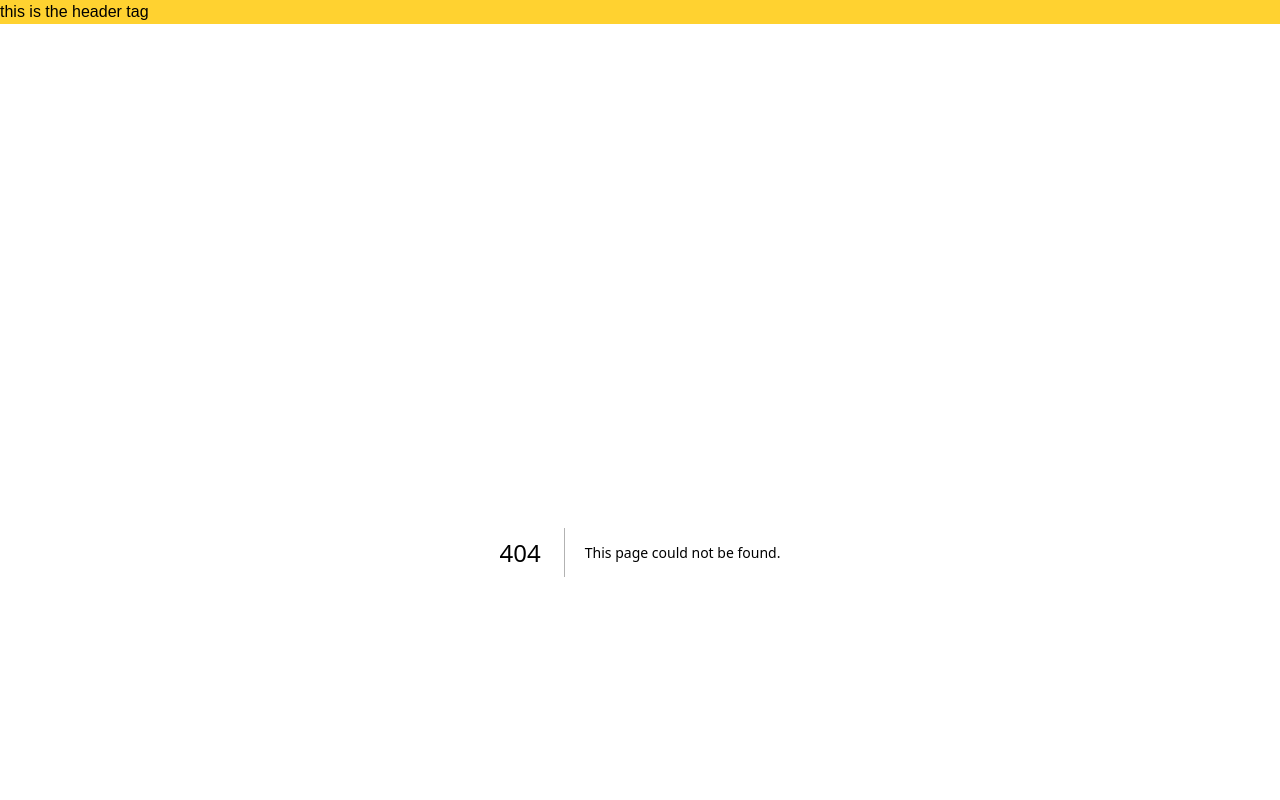
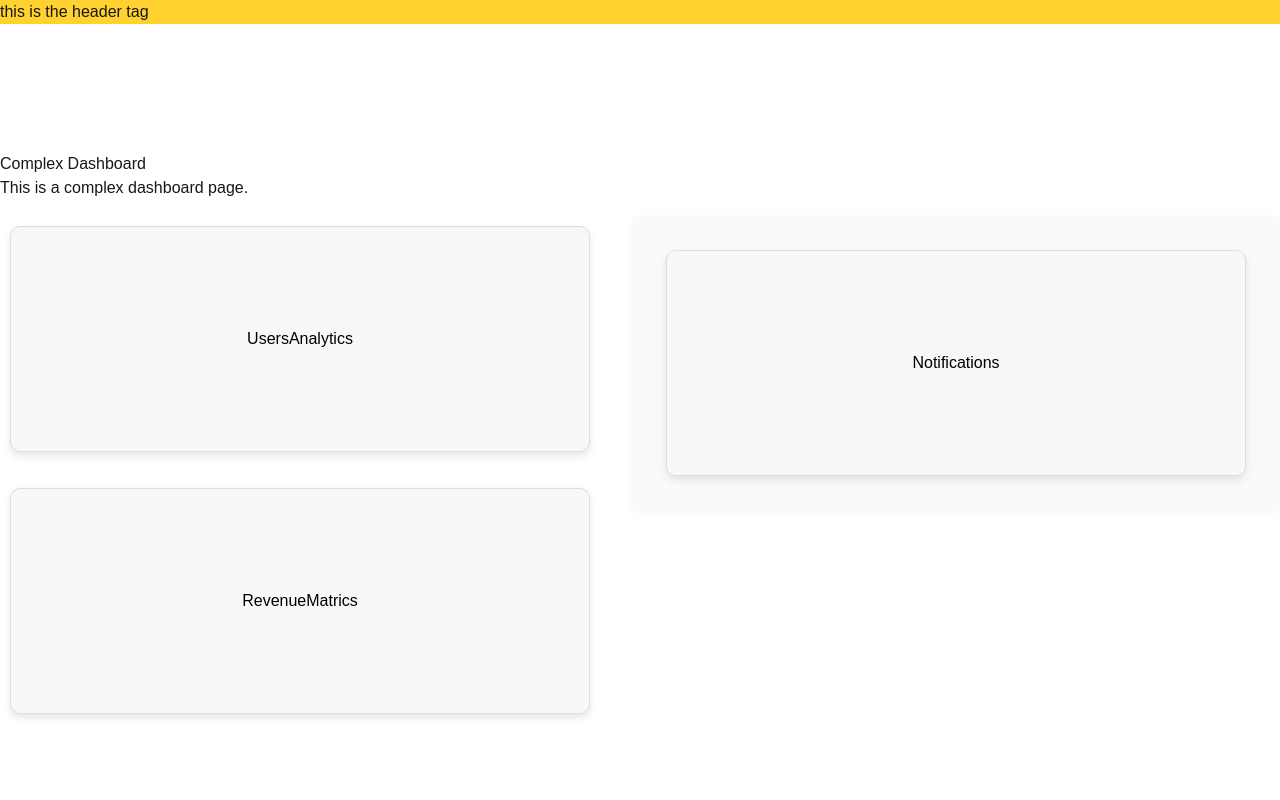
Before and after one commit to MogesBekele/next, a Next.js app: page /complex-dashboard in a window 1280 px wide. Before the commit this address had no page. Shown: the top 800 px of the page. Built offline with nearby package versions, Linux system fonts and the light colour scheme.

Commit message:
create the complex dashboard component

```diff
--- a/src/app/complex-dashboard/@notifications/page.tsx
+++ b/src/app/complex-dashboard/@notifications/page.tsx
@@ -1,8 +1,9 @@
+import { Cart } from "@/components/card";
+
 export default function Notifications() {
   return (
-    <div>
+    <Cart>
       <h1>Notifications</h1>
-      <p>This is a complex dashboard page.</p>
-    </div>
+    </Cart>
   );
 }
--- a/src/app/complex-dashboard/@revenue/page.tsx
+++ b/src/app/complex-dashboard/@revenue/page.tsx
@@ -1,9 +1,9 @@
+import { Cart } from "@/components/card";
+
 export default function RevenueMatrics() {
-
   return (
-    <div>
+    <Cart>
       <h1>RevenueMatrics</h1>
-      <p>This is a complex dashboard page.</p>
-    </div>
+    </Cart>
   );
 }
--- a/src/app/complex-dashboard/@users/page.tsx
+++ b/src/app/complex-dashboard/@users/page.tsx
@@ -1,8 +1,9 @@
+import { Cart } from "@/components/card";
+
 export default function UsersAnalytics() {
   return (
-    <div>
+    <Cart>
       <h1>UsersAnalytics</h1>
-      <p>This is a complex dashboard page.</p>
-    </div>
+    </Cart>
   );
 }
--- a/src/app/complex-dashboard/layout.tsx
+++ b/src/app/complex-dashboard/layout.tsx
@@ -10,22 +10,41 @@ export default function ComplexLayout({
   notifications: React.ReactNode;
 }) {
   return (
-    <div>
-      <h1>Complex Dashboard</h1>
-      <p>This is a complex dashboard layout.</p>
-      <div>{children}</div>
-      <section>
-        <h2>Users Analytics</h2>
-        {users}
-      </section>
-      <section>
-        <h2>Revenue Metrics</h2>
-        {revenue}
-      </section>
-      <section>
-        <h2>Notifications</h2>
-        {notifications}
-      </section>
+    <div style={{ minHeight: "100vh", display: "flex", flexDirection: "column" }}>
+      <div style={{ marginBottom: "1rem" }}>{children}</div>
+      <div style={{ display: "flex", flex: 1 }}>
+        <section
+          style={{
+            flex: 1,
+            display: "flex",
+            flexDirection: "column",
+            gap: "1rem",
+            minWidth: 0,
+          }}
+        >
+          <div>{users}</div>
+          <div>{revenue}</div>
+        </section>
+        <aside
+          style={{
+            flex: 1,
+            marginLeft: "2rem",
+            background: "#f9fafb",
+            padding: "1.5rem",
+            borderRadius: "8px",
+            minWidth: 0,
+            boxShadow: "0 2px 8px rgba(0,0,0,0.04)",
+            color: "#1e293b", // dark text for visibility
+            height: "100%", // fill vertical space
+            alignSelf: "stretch", // stretch to match section height
+            display: "flex",
+            flexDirection: "column",
+            justifyContent: "flex-start",
+          }}
+        >
+          {notifications}
+        </aside>
+      </div>
     </div>
   );
 }
--- /dev/null
+++ b/src/app/complex-dashboard/page.tsx
@@ -0,0 +1,8 @@
+export default function ComplexDashboard() {
+  return (
+    <div>
+      <h1>Complex Dashboard</h1>
+      <p>This is a complex dashboard page.</p>
+    </div>
+  );
+}
--- /dev/null
+++ b/src/components/card.tsx
@@ -0,0 +1,17 @@
+export const Cart = ({ children }: { children: React.ReactNode }) => {
+  const cartStyle = {
+    display: "flex",
+
+    justifyContent: "center",
+    alignItems: "center",
+    padding: "100px",
+    margin: "10px",
+    backgroundColor: "#f8f8f8",
+    borderRadius: "10px",
+    boxShadow: "0 4px 8px rgba(0, 0, 0, 0.1)",
+    border: "1px solid #ddd",
+    color: "#000",
+  };
+
+  return <div style={cartStyle}>{children}</div>;
+};
```
